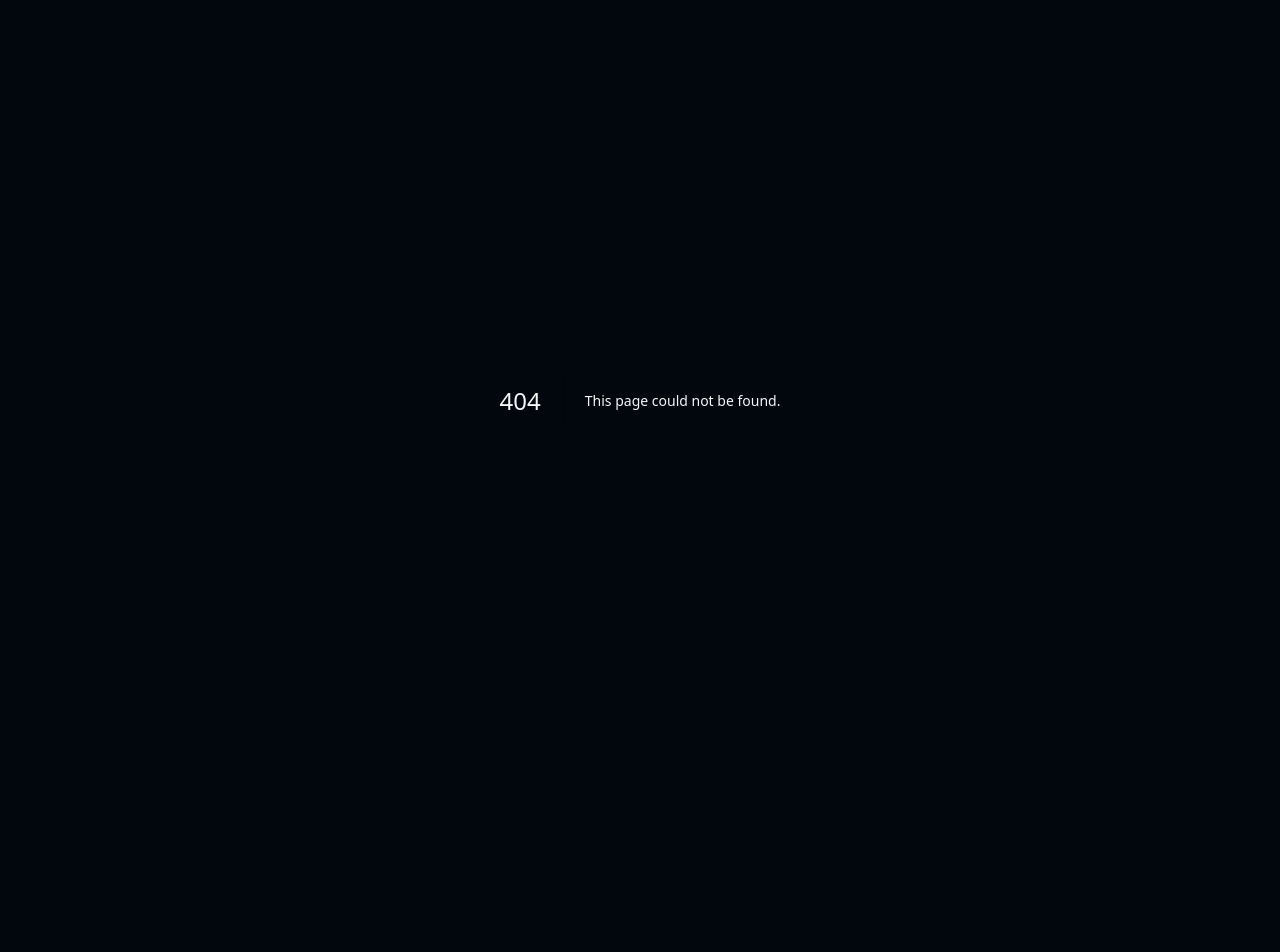
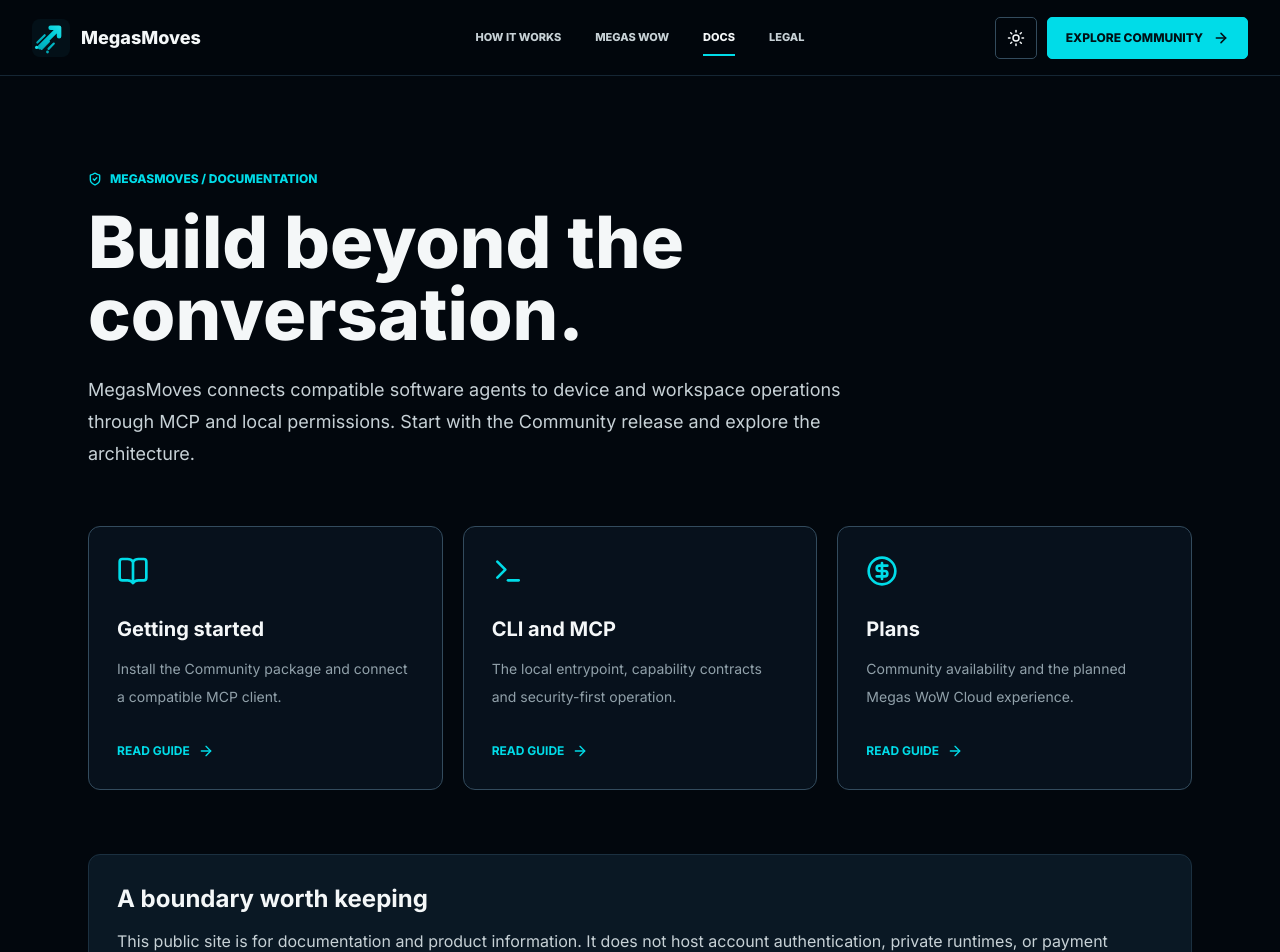
Before and after one commit to Amretra-Dynamics/megasmoves, a Next.js app in the folder marketing/: page /megasmoves/docs in a window 1280 px wide. Before the commit this address had no page. Shown: the top 952 px of the page. Before the commit the page ends 800 px from the top, so only its background shows below. Built offline with nearby package versions, Linux system fonts and the light colour scheme; a web font is replaced by a local one.

Commit message:
Add public MegasMoves documentation: marketing/src/app/docs/page.tsx

```diff
--- /dev/null
+++ b/marketing/src/app/docs/page.tsx
@@ -0,0 +1,17 @@
+import Link from "next/link";
+import { ArrowRight, BookOpen, Terminal, ShieldCheck, CircleDollarSign } from "lucide-react";
+import Header from "@/components/Header";
+import Footer from "@/components/Footer";
+export const metadata = { title: "Documentation | MegasMoves", description: "MegasMoves Community setup, MCP connection, local permissions and current product plans." };
+const guides = [
+  { title: "Getting started", description: "Install the Community package and connect a compatible MCP client.", href: "/docs/getting-started", Icon: BookOpen },
+  { title: "CLI and MCP", description: "The local entrypoint, capability contracts and security-first operation.", href: "/docs/cli-reference", Icon: Terminal },
+  { title: "Plans", description: "Community availability and the planned Megas WoW Cloud experience.", href: "/docs/product-plans", Icon: CircleDollarSign },
+];
+export default function DocsHome() { return <div className="site-surface min-h-screen"><Header /><main className="mx-auto w-full max-w-6xl px-6 py-14 md:py-24">
+  <p className="eyebrow"><ShieldCheck aria-hidden="true" /> MEGASMOVES / DOCUMENTATION</p>
+  <h1 className="mt-5 max-w-5xl text-5xl font-extrabold tracking-[-0.06em] md:text-7xl">Build beyond the conversation.</h1>
+  <p className="mt-6 max-w-3xl text-lg leading-8 text-[var(--text-soft)]">MegasMoves connects compatible software agents to device and workspace operations through MCP and local permissions. Start with the Community release and explore the architecture.</p>
+  <div className="mt-14 grid gap-5 md:grid-cols-3">{guides.map(({title,description,href,Icon})=><Link key={href} href={href} className="rounded-xl border border-[var(--line-strong)] bg-[var(--surface-1)] p-7 no-underline transition hover:border-[var(--accent)]"><Icon className="h-8 w-8 text-[var(--accent)]" aria-hidden="true" /><h2 className="mt-7 text-xl font-bold">{title}</h2><p className="mt-3 text-sm leading-7 text-[var(--muted)]">{description}</p><span className="mt-8 inline-flex items-center gap-2 text-xs font-bold uppercase text-[var(--accent)]">Read guide <ArrowRight className="h-4 w-4" /></span></Link>)}</div>
+  <section className="mt-16 rounded-xl border border-[var(--line)] bg-[var(--surface-2)] p-7"><h2 className="text-2xl font-bold">A boundary worth keeping</h2><p className="mt-3 leading-7 text-[var(--text-soft)]">This public site is for documentation and product information. It does not host account authentication, private runtimes, or payment processing.</p></section>
+</main><Footer /></div>; }
```
